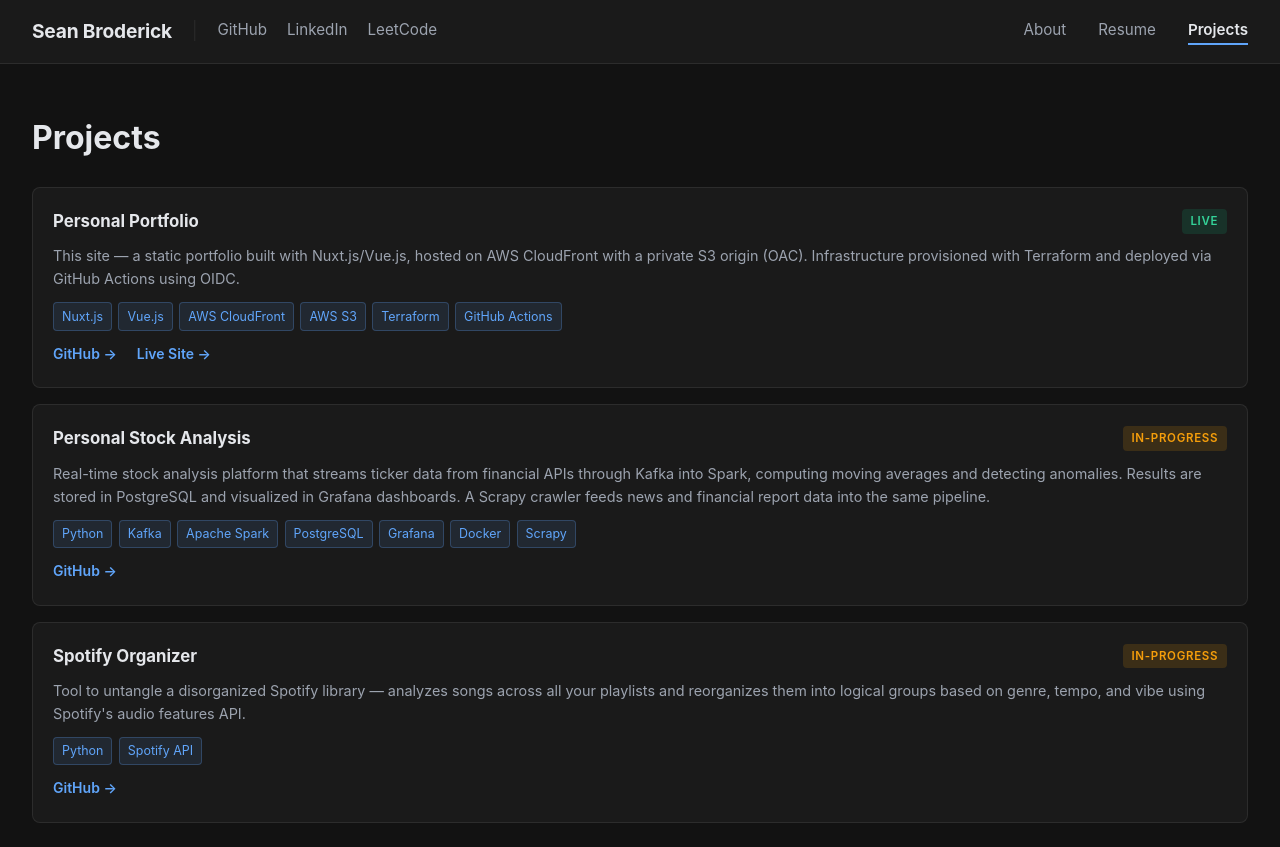
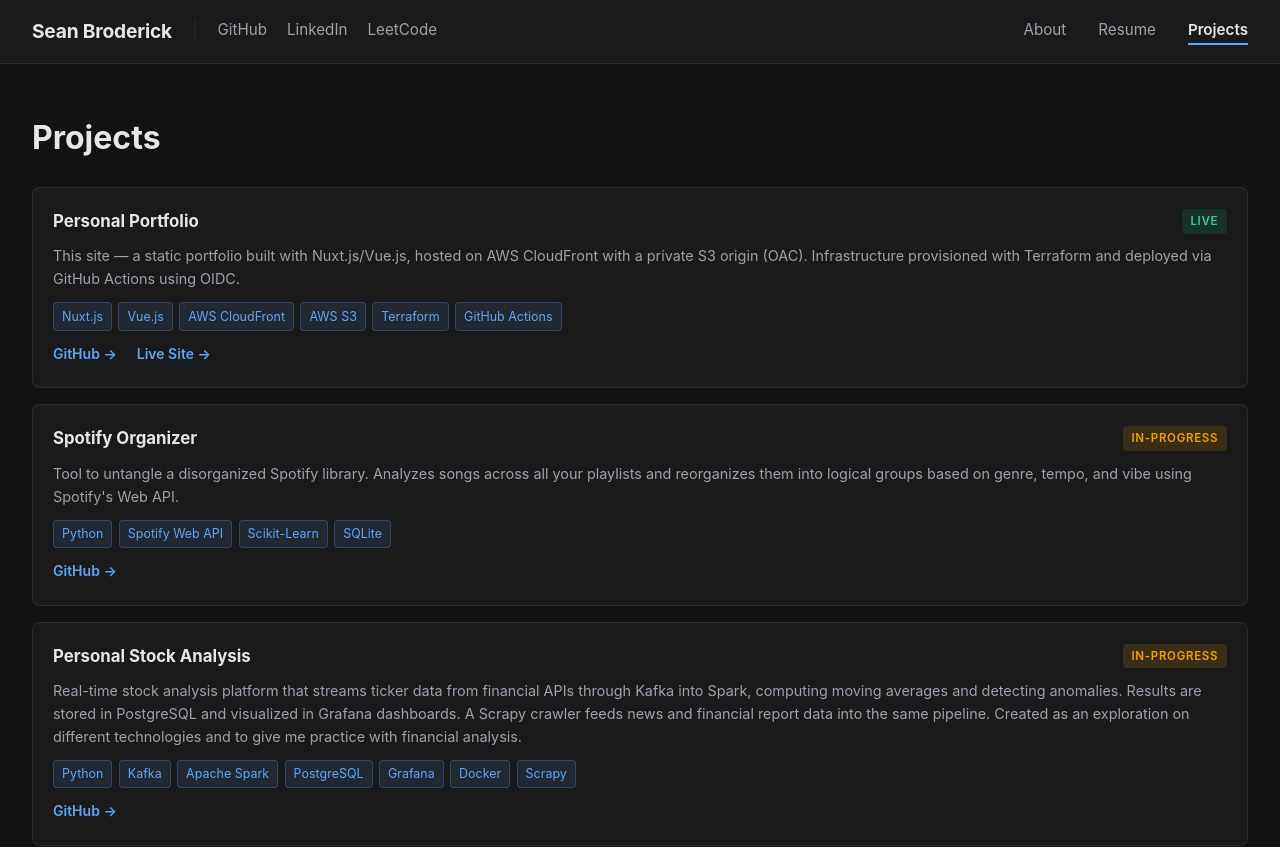
Before and after one commit to seanbrod/sb-portfolio, a Nuxt app in the folder src/: page /projects in a window 1280 px wide. Shown: the top 847 px of the page. Built offline with nearby package versions, Linux system fonts and the light colour scheme.

Commit message:
content update

```diff
--- a/src/data/about.ts
+++ b/src/data/about.ts
@@ -8,12 +8,12 @@ export const about = {
   availability: 'Graduating May 2027',
 
   highlights: [
-    'Currently building multi-agent AI systems at Progressive',
+    'Built multi-agent AI systems at Progressive Insurance',
     'Shipped tools saving $25K+/yr and 15 hrs/wk in production',
     'Doubled annual organizational budget for Buckeye Vertical by securing sponsorships from Anduril, GE, and Boom Supersonic.',
   ],
 
-  topSkills: ['Python', 'LLM / Multi-Agent Systems', 'Kafka', 'Spark', 'AWS', 'Docker', 'Computer Vision'],
+  topSkills: ['Python', 'LLM / Multi-Agent Systems', 'Kafka', 'Spark', 'AWS', 'Docker', 'Machine Learning'],
 
   languages: ['English (native)', 'Mandarin (proficient)', 'ASL (basic)'],
 
--- a/src/data/projects.ts
+++ b/src/data/projects.ts
@@ -17,19 +17,27 @@ export const projects: Project[] = [
     status: 'live',
   },
   {
+    name: 'Spotify Organizer',
+    description: 'Tool to untangle a disorganized Spotify library. Analyzes songs across all your playlists and reorganizes them into logical groups based on genre, tempo, and vibe using Spotify\'s Web API.',
+    tech: ['Python', 'Spotify Web API', 'Scikit-Learn', 'SQLite'],
+    github: 'https://github.com/seanbrod/spotify-organizer',
+    url: null,
+    status: 'in-progress',
+  },
+  {
     name: 'Personal Stock Analysis',
-    description: 'Real-time stock analysis platform that streams ticker data from financial APIs through Kafka into Spark, computing moving averages and detecting anomalies. Results are stored in PostgreSQL and visualized in Grafana dashboards. A Scrapy crawler feeds news and financial report data into the same pipeline.',
+    description: 'Real-time stock analysis platform that streams ticker data from financial APIs through Kafka into Spark, computing moving averages and detecting anomalies. Results are stored in PostgreSQL and visualized in Grafana dashboards. A Scrapy crawler feeds news and financial report data into the same pipeline. Created as an exploration on different technologies and to give me practice with financial analysis.',
     tech: ['Python', 'Kafka', 'Apache Spark', 'PostgreSQL', 'Grafana', 'Docker', 'Scrapy'],
     github: 'https://github.com/seanbrod/PersonalStockAnalysis',
     url: null,
     status: 'in-progress',
   },
   {
-    name: 'Spotify Organizer',
-    description: 'Tool to untangle a disorganized Spotify library — analyzes songs across all your playlists and reorganizes them into logical groups based on genre, tempo, and vibe using Spotify\'s audio features API.',
-    tech: ['Python', 'Spotify API'],
-    github: 'https://github.com/seanbrod/spotify-organizer',
+    name: 'Agent Researcher',
+    description: 'Multi-agent AI researcher which goes out and pull relevent news based on interests. More of a personal experiment in building multi-agent systems locally after building large scale systems in industry.',
+    tech: ['Python', 'MCP', 'Google A2A'],
+    github: null,
     url: null,
-    status: 'in-progress',
+    status: 'planned',
   },
 ]
--- a/src/data/resume.ts
+++ b/src/data/resume.ts
@@ -5,7 +5,7 @@ export const skills = [
   },
   {
     category: 'AI & Machine Learning',
-    items: ['PyTorch', 'scikit-learn', 'vLLM', 'Pandas', 'Hugging Face', 'Data Clustering', 'Databricks'],
+    items: ['PyTorch', 'Scikit-Learn', 'vLLM', 'Pandas', 'Hugging Face', 'Data Clustering', 'Databricks'],
   },
   {
     category: 'Agentic AI & LLM',
@@ -30,7 +30,7 @@ export const experience = [
     title: 'Software Developer Intern',
     company: 'Progressive Insurance',
     location: 'Mayfield Village, OH',
-    period: 'May 2026 – Present',
+    period: 'May 2026 – August 2026',
     bullets: [
       'Engineered a multi-agent daily research system using frontier LLMs, MCP, AWS, Terraform, and Google A2A that autonomously surfaces emerging tech trends and delivers curated digest emails to internal subscribers.',
       'Designed and built a full-stack Nuxt.js application that automates the project intake lifecycle for the Innovation Services team. Engineered a voice-to-voice AI agent meeting interface, secure authentication, and a serverless AWS backend (DynamoDB, S3, SNS, SES, Bedrock) deployed via Terraform to eliminate manual intake workflows.',
```
Also changed, not shown: 2 other files (tests, documents, lock files or other folders).
